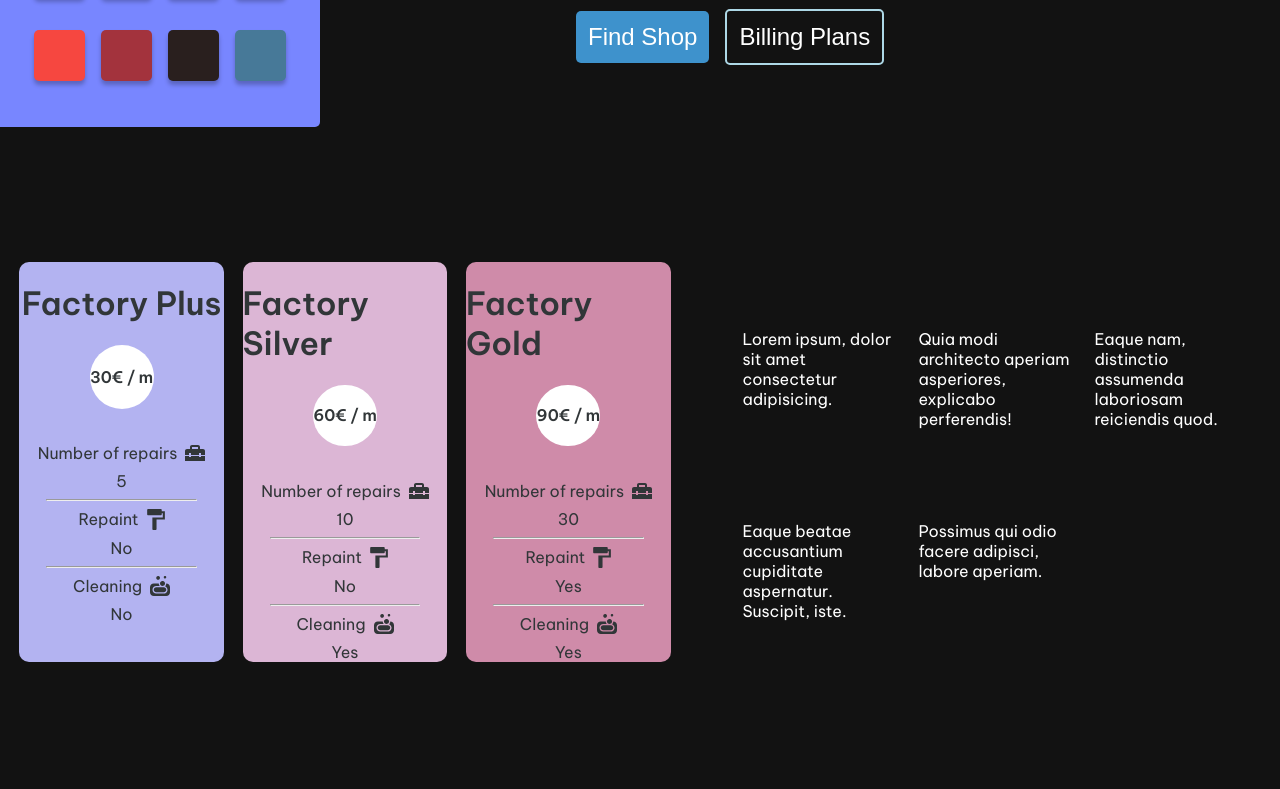
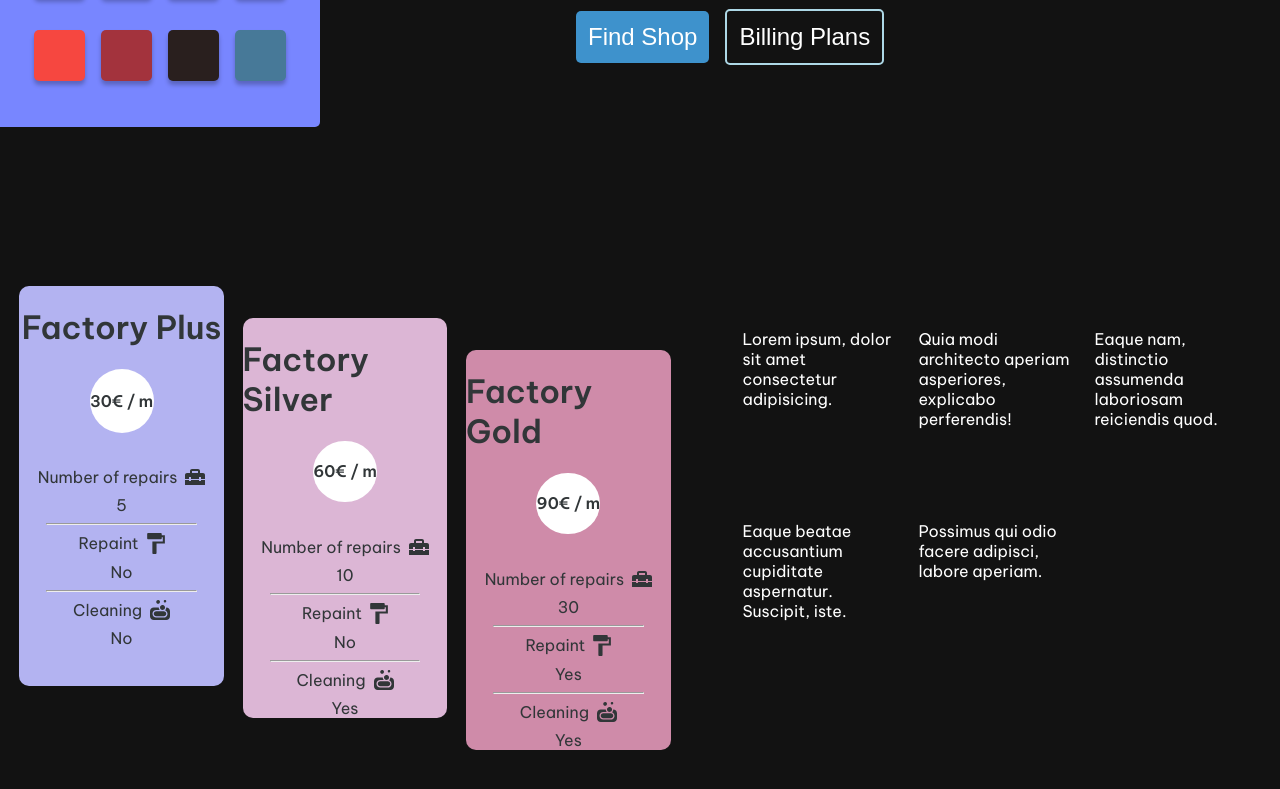
Before and after one commit to MikaBuchholz/next-ecommerce, a Next.js app: page / in a window 1280 px wide. Shown: the part 644-1433 px from the top of the page. Built offline with nearby package versions, Linux system fonts and the light colour scheme.

Commit message:
Styles for refactor

```diff
--- a/src/components/BillingBox/BillingBox.module.css
+++ b/src/components/BillingBox/BillingBox.module.css
@@ -46,3 +46,15 @@
 .billingItemContainer {
   margin-top: 1.5em;
 }
+
+.applyMargin1 {
+  margin-top: 1.5em;
+}
+
+.applyMargin2 {
+  margin-top: 3.5em;
+}
+
+.applyMargin3 {
+  margin-top: 5.5em;
+}
```
